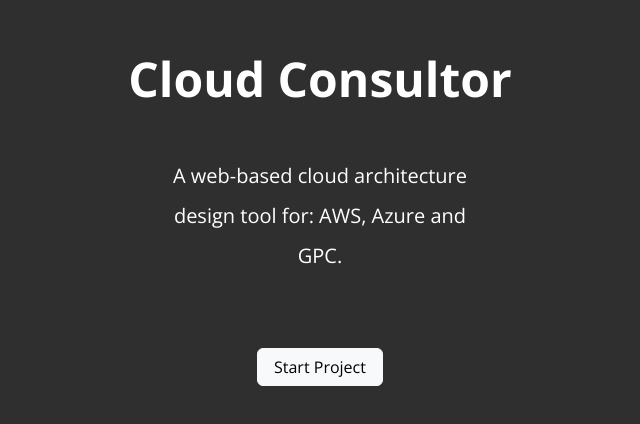
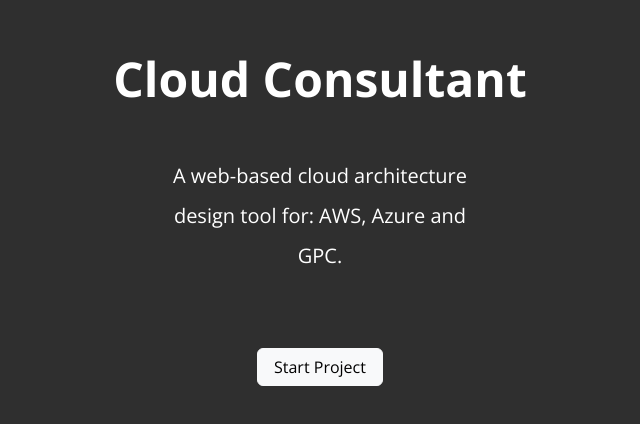
Before and after one commit to javiercm1410/cloud_consultant_webapp, a React (Vite) app: page / in a window 1280 px wide. Shown: the part 182-606 px from the top of the page, without its empty margins (320-960 px from the left). Built offline with nearby package versions, Linux system fonts and the light colour scheme.

Commit message:
fix: Fix typo

```diff
--- a/src/components/home/App.jsx
+++ b/src/components/home/App.jsx
@@ -5,7 +5,7 @@ import { Link } from 'react-router-dom';
 const App = () => {
     return  <section className="container-fluid d-flex justify-content-center align-items-center vh-100 bg-main">
     <div className="px-4 py-5 my-5 text-center">
-      <h1 className="display-5 fw-bold">Cloud Consultor</h1>
+      <h1 className="display-5 fw-bold">Cloud Consultant</h1>
       <div className="col-lg-6 mx-auto">
         <p className="lead mb-4">A web-based cloud architecture design tool for: AWS, Azure and GPC.</p>
         <Link to="/questions" className="p-bt btn btn-light px-3 gap-2">Start Project </Link>
```
